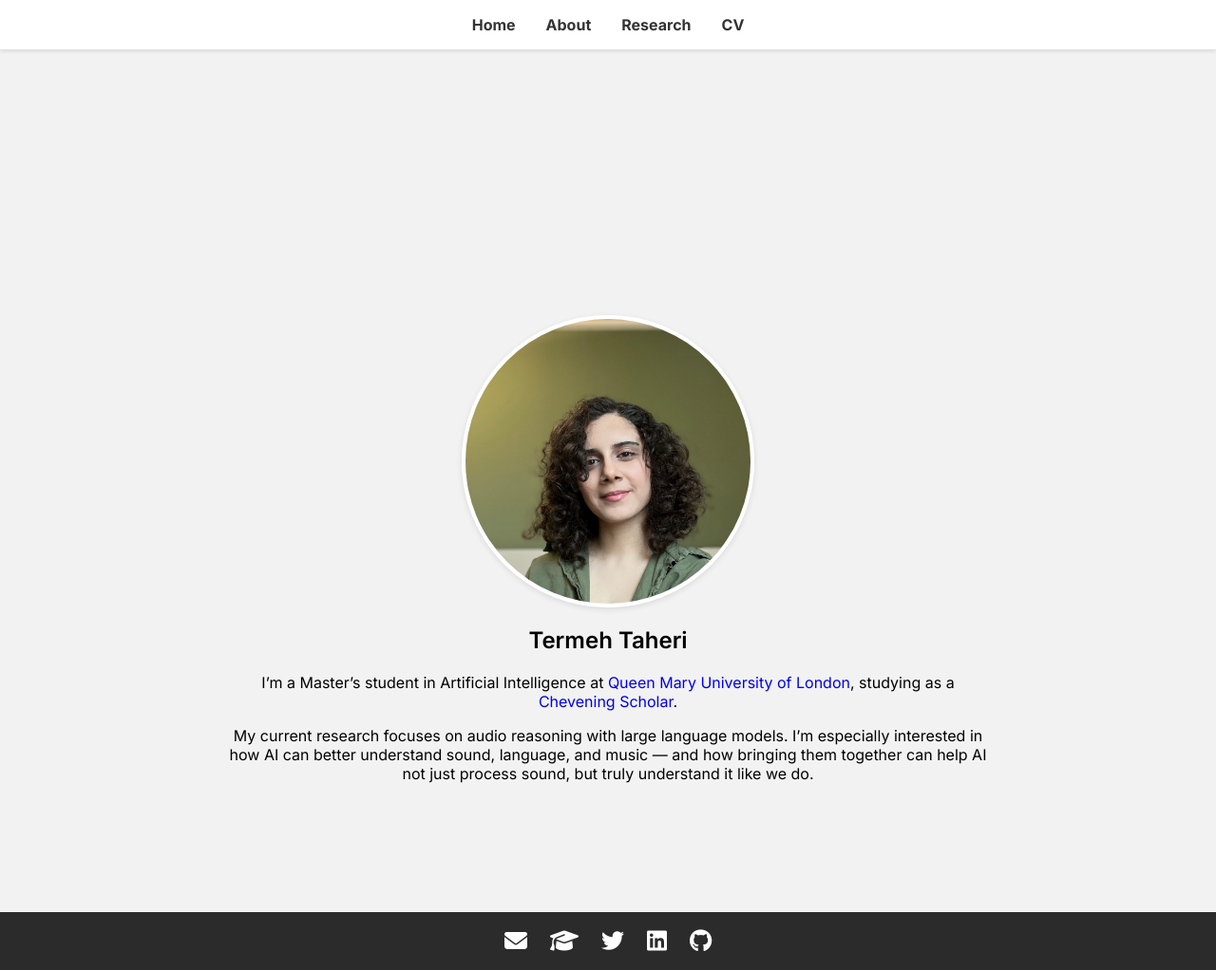
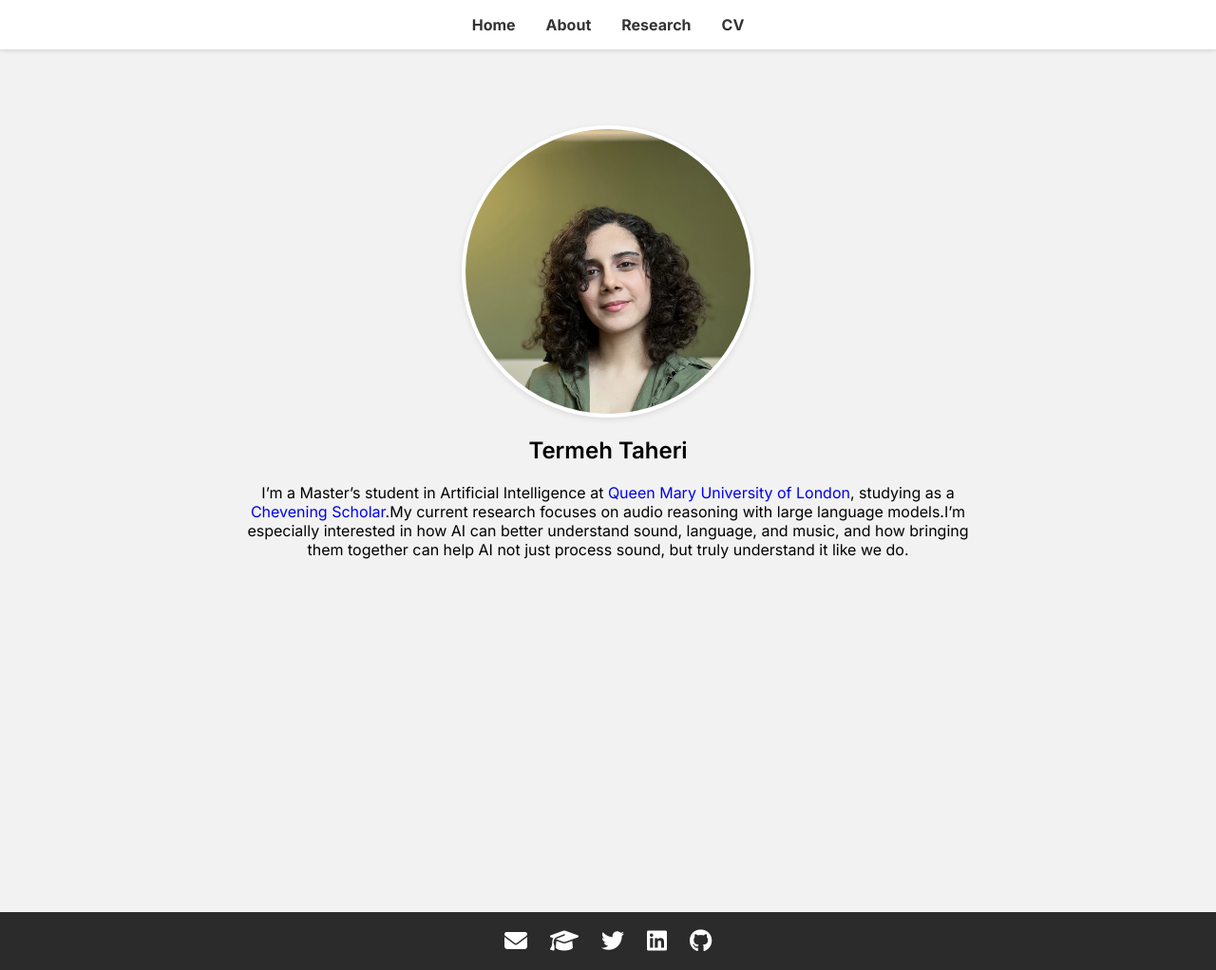
Before and after one commit to termehtaheri/termehtaheri.github.io, a Jekyll site: the page built from index.md, in a window 1280 px wide and 1022 px high. Shown: the whole window at 95% size. Built offline with Jekyll 4.4.1, drawn with Linux system fonts in a browser that asks for light colours.

Commit message:
update css and home

```diff
--- a/css/styles.css
+++ b/css/styles.css
@@ -51,16 +51,16 @@ a:hover {
 
 /* Main content */
 main {
-  flex: 1;
-  padding: 120px 20px;
-  max-width: 800px;
-  margin: 0 auto;
+    flex: 1;
+    padding: 0 20px;
+    max-width: 800px;
+    margin: 0 auto;
 }
 
 /* Home section */
 #home {
   text-align: center;
-  padding-top: 160px;
+  padding-top: 80px;
 }
 
 #home img {
--- a/index.md
+++ b/index.md
@@ -10,11 +10,6 @@ permalink: /
     I’m a Master’s student in Artificial Intelligence at
     <a href="https://www.qmul.ac.uk/" target="_blank">Queen Mary University of London</a>,
     studying as a
-    <a href="https://www.chevening.org/" target="_blank">Chevening Scholar</a>.
-  </p>
-
-  <p>
-    My current research focuses on audio reasoning with large language models.
-    I’m especially interested in how AI can better understand sound, language, and music — and how bringing them together can help AI not just process sound, but truly understand it like we do.
+    <a href="https://www.chevening.org/" target="_blank">Chevening Scholar</a>.My current research focuses on audio reasoning with large language models.I’m especially interested in how AI can better understand sound, language, and music, and how bringing them together can help AI not just process sound, but truly understand it like we do.
   </p>
 </section>
```
